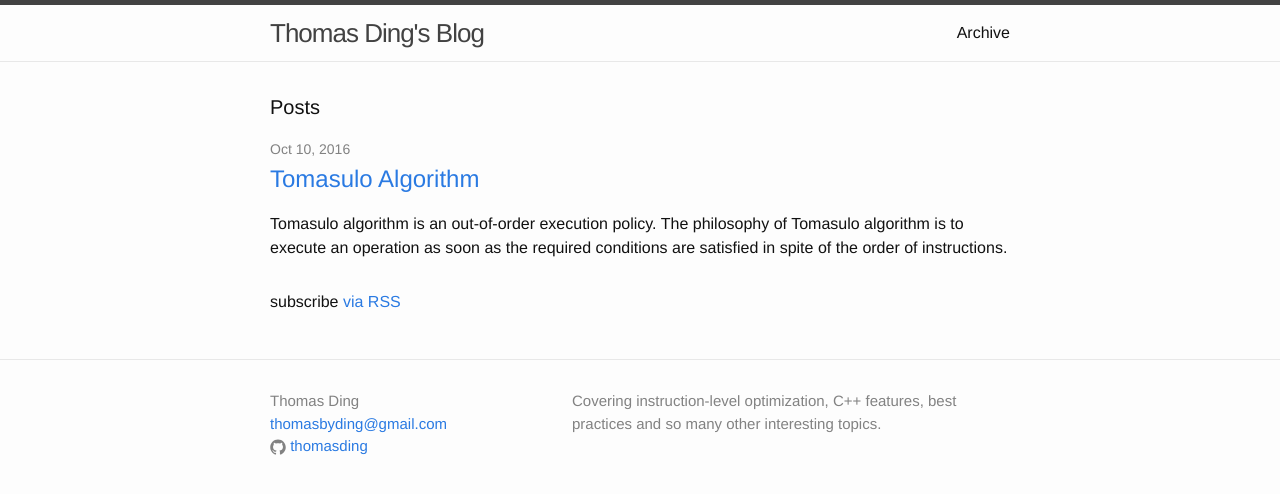
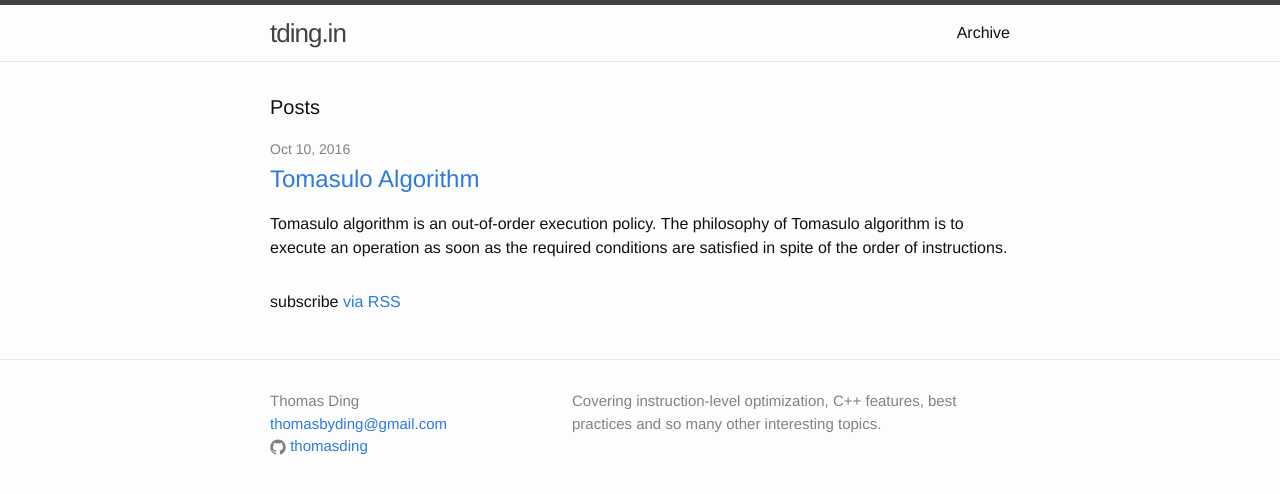
Before and after one commit to thomasding/blog, a Jekyll site: the page built from index.md, in a window 1280 px wide. Shown: the top 494 px of the page. Built offline with Jekyll 4.4.1, drawn with Linux system fonts in a browser that asks for light colours.

Commit message:
Update URL

```diff
--- a/_config.yml
+++ b/_config.yml
@@ -1,11 +1,11 @@
-title: Thomas Ding's Blog
+title: tding.in
 author: Thomas Ding
 email: thomasbyding@gmail.com
 description: >
   Covering instruction-level optimization, C++ features, best practices and so
   many other interesting topics.
 baseurl: ""
-url: "http://thomasding.github.io"
+url: "http://tding.in"
 github_username:  thomasding
 
 excerpt_separator: <!--more-->
```
